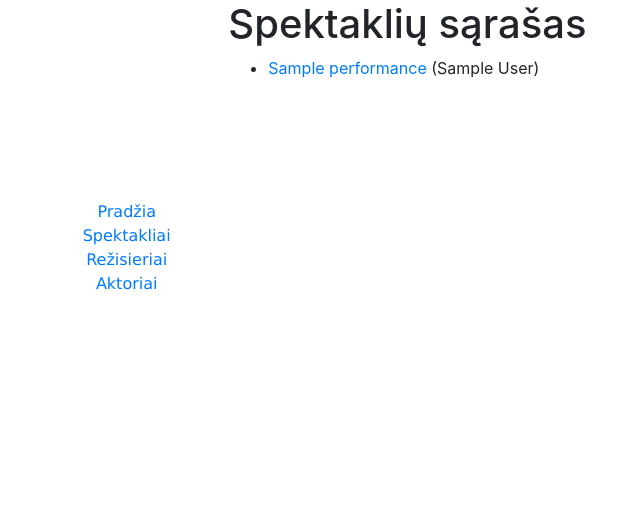
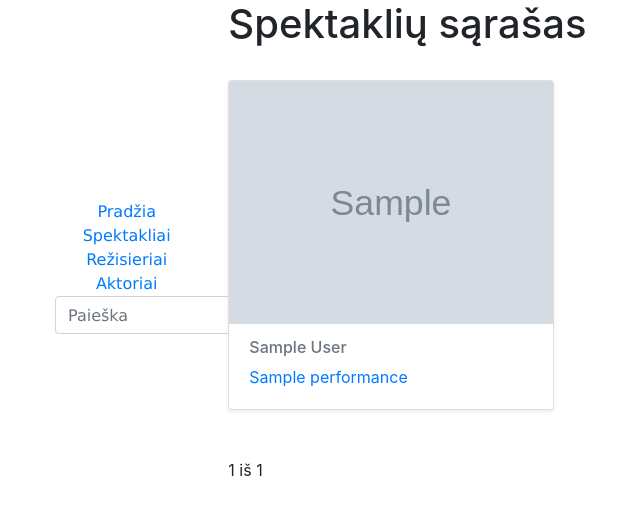
Before and after one commit to Jo123Pa/Theatre, a Django app: page /theater/performances/ in a window 1280 px wide. Shown: the top 515 px of the page, without its empty margins (0-640 px from the left). Run offline with Django 4.2, Linux system fonts and the light colour scheme; tables that the repository leaves empty hold one stand-in row (values such as "Sample post"); grey boxes marked "Sample" are stand-in pictures; some libraries are stand-ins or nearby versions.

Commit message:
Was created pagination, search, media

```diff
--- a/mysite/mysite/settings.py
+++ b/mysite/mysite/settings.py
@@ -121,6 +121,12 @@ USE_TZ = True
 STATIC_URL = 'static/'
 STATIC_ROOT = os.path.join(BASE_DIR, 'theater/static')
 
+MEDIA_ROOT = os.path.join(BASE_DIR, 'theater/media')
+MEDIA_URL = '/media/'
+
+
+
+
 
 # Default primary key field type
 # https://docs.djangoproject.com/en/4.0/ref/settings/#default-auto-field
--- a/mysite/mysite/urls.py
+++ b/mysite/mysite/urls.py
@@ -24,4 +24,5 @@ urlpatterns = [
     path('user_profile/', include('user_profile.urls')),
     path('admin/', admin.site.urls),
     path('', RedirectView.as_view(url='theater', permanent=True)),
-] + static(settings.STATIC_URL, dokument_root=settings.STATIC_ROOT)
+] + (static(settings.STATIC_URL, document_root=settings.STATIC_ROOT) +
+     static(settings.MEDIA_URL, document_root=settings.MEDIA_ROOT))
--- a/mysite/theater/models.py
+++ b/mysite/theater/models.py
@@ -45,7 +45,7 @@ class Performance(models.Model):
     director = models.ForeignKey('Director', on_delete=models.SET_NULL, null=True, related_name='performance')
     actor = models.ManyToManyField('Actor', help_text='Pasirinkite spektaklio aktorius')
     genre = models.ForeignKey('Genre', on_delete=models.SET_NULL, null=True)
-    cover = models.ImageField('Cover', upload_to='covers', null=True, blank=True)
+    cover = models.ImageField('Cover', upload_to='covers', null=True)
 
     def __str__(self):
         return self.title
--- a/mysite/theater/templates/theater/base.html
+++ b/mysite/theater/templates/theater/base.html
@@ -19,6 +19,11 @@
           <li><a href="{% url 'performances' %}">Spektakliai</a></li>
           <li><a href="{% url 'directors' %}">Režisieriai</a></li>
           <li><a href="{% url 'actors' %}">Aktoriai</a></li>
+          <li class="nav-item">
+            <form class="form-inline" action="{% url 'search' %}" method="get" class="form-inline my-2 my-md-0">
+                <input name="query" class="form-control" type="text" placeholder="Paieška">
+            </form>
+          </li>
         </ul>
      {% endblock %}
       </div>
--- a/mysite/theater/templates/theater/performance_detail.html
+++ b/mysite/theater/templates/theater/performance_detail.html
@@ -1,6 +1,7 @@
 {% extends "theater/base.html" %}
 
 {% block content %}
+  <img src="{{ performance.cover.url }}" style="margin-bottom: 20px;">
   <h1>{{ object.title }}</h1>
 
   <p><strong>Režisierius:</strong> <a href="{% url 'director' object.director.pk %}"> {{ object.director }}</a></p>
--- a/mysite/theater/templates/theater/performance_list.html
+++ b/mysite/theater/templates/theater/performance_list.html
@@ -1,16 +1,45 @@
 {% extends "theater/base.html" %}
 
 {% block content %}
-  <h1>Spektaklių sąrašas</h1>
+  {% load static %}
+  <h1>Spektaklių sąrašas</h1></br>
   {% if performance_list %}
-  <ul>
+  <div class="row">
     {% for performance in performance_list %}
-      <li>
-        <a href="{{ performance.id }}">{{ performance.title }}</a> ({{performance.author}})
-      </li>
+      <div class="col-md-4 d-flex align-items-stretch">
+        <div class="card mb-4 shadow-sm">
+          {% if performance.cover %}
+            <img src="{{ performance.cover.url }}" class="card-img-top" alt="...">
+          {% else %}
+            <img src="{% static 'img/no-image.png' %}" class="card-img-top">
+          {% endif %}
+          <div class="card-body">
+            <h6 class="card-subtitle mb-2 text-muted">{{ performance.author }}</h6>
+            <p class="card-text"><a href="{{ performance.id }}">{{ performance.title  }}</a></p>
+          </div>
+        </div>
+      </div>
     {% endfor %}
-  </ul>
+  </div>
   {% else %}
     <p>Tokio spektaklio nėra.</p>
   {% endif %}
+  <br/>
+  <div class="pagination">
+    <span class="step-links">
+        {% if page_obj.has_previous %}
+            <a href="?page=1">&laquo; pirmas</a>
+            <a href="?page={{ page_obj.previous_page_number }}">atgal</a>
+        {% endif %}
+
+        <span class="current">
+            {{ page_obj.number }} iš {{ page_obj.paginator.num_pages }}
+        </span>
+
+        {% if page_obj.has_next %}
+            <a href="?page={{ page_obj.next_page_number }}">pirmyn</a>
+            <a href="?page={{ page_obj.paginator.num_pages }}">paskutinis &raquo;</a>
+        {% endif %}
+    </span>
+</div>
 {% endblock %}
--- a/mysite/theater/urls.py
+++ b/mysite/theater/urls.py
@@ -8,6 +8,7 @@ urlpatterns = [
     path('actors/', views.actors, name='actors'),
     path('actors/<int:actor_id>', views.actor, name='actor'),
     path('performances/', views.PerformanceListView.as_view(), name='performances'),
-    path('performances/<int:pk>', views.PerformanceDetailView.as_view(), name='performance-detail'),
+    path('performances/<int:pk>', views.PerformanceDetailView.as_view(), name='performance'),
+    path('search/', views.search, name='search'),
 
 ]
--- a/mysite/theater/views.py
+++ b/mysite/theater/views.py
@@ -2,6 +2,9 @@ from django.shortcuts import render,get_object_or_404
 from django.http import HttpResponse
 from .models import Genre, Performance, Director, Actor, PerformanceInstance
 from django.views import generic
+from django.db.models import Q
+from django.urls import reverse_lazy
+from django.core.paginator import Paginator
 
 def index(request):
     num_performance = Performance.objects.count()
@@ -34,9 +37,11 @@ def director(request, director_id):
     return render(request, 'theater/director.html', {'director': single_director})
 
 def actors(request):
-    actors = Actor.objects.all()
+    paginator = Paginator(Actor.objects.all(), 2)
+    page_number = request.GET.get('page')
+    paged_actors = paginator.get_page(page_number)
     context = {
-        'actors' : actors
+        'actors' : paged_actors
     }
     return render(request, 'theater/actors.html', context=context)
 
@@ -47,8 +52,20 @@ def actor(request, actor_id):
 class PerformanceListView(generic.ListView):
     model = Performance
     # queryset = Performance.objects.filter(status__exact='Yra laisvų vietų')[:3]
+    paginate_by = 1
     template_name = 'theater/performance_list.html'
 
 class PerformanceDetailView(generic.DetailView):
     model = Performance
+    context = 'performance'
     template_name = 'theater/performance_detail.html'
+
+
+def search(request):
+    query = request.GET.get('query')
+    search_results = Performance.objects.filter(Q(title__icontains=query) | Q(summary__icontains=query))
+    context = {
+        "query": query,
+        "performances": search_results,
+    }
+    return render(request, 'theater/search.html', context=context)
```
Also changed, not shown: mysite/theater/templates/theater/actors.html (+21 -0 lines), mysite/theater/templates/theater/search.html (added, +18 -0 lines), mysite/theater/media/covers/Rapsodija-T.-m-1-768x798.png (added), mysite/theater/media/covers/iliuzionistu-ratas-2048-768x495.png (added), mysite/theater/media/user_profile/img/default.png (added).
